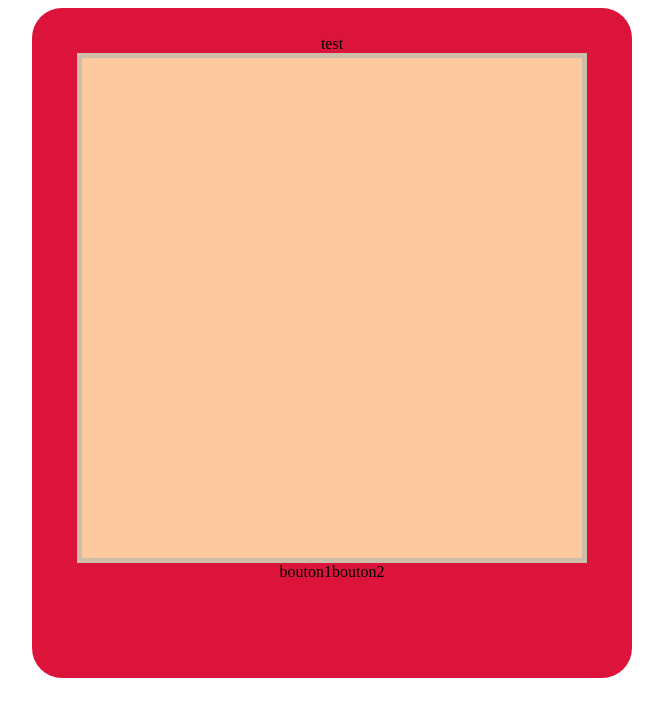
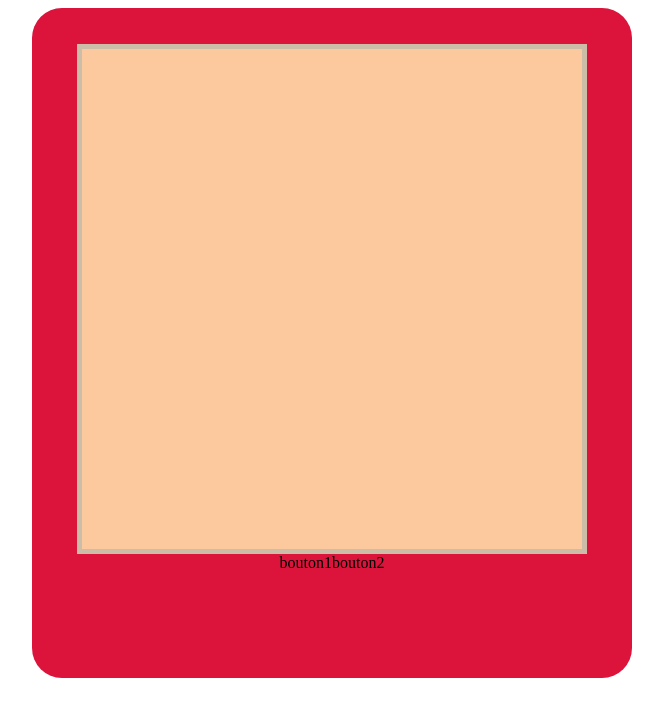
Before and after one commit to Zellrei/odin-etch-a-sketch, a plain HTML site: page index.html in a window 1280 px wide. Shown: the whole page, without its empty margins (308-971 px from the left). Drawn offline with Linux system fonts and the light colour scheme.

Commit message:
Update index.html

```diff
--- a/index.html
+++ b/index.html
@@ -8,7 +8,7 @@
   <link href="styles.css" rel="stylesheet">
 </head>
 <body>
-  <div id="global-container">test
+  <div id="global-container">
     <div id="canvas-container">
     </div>
     <div id="boutons">
```
